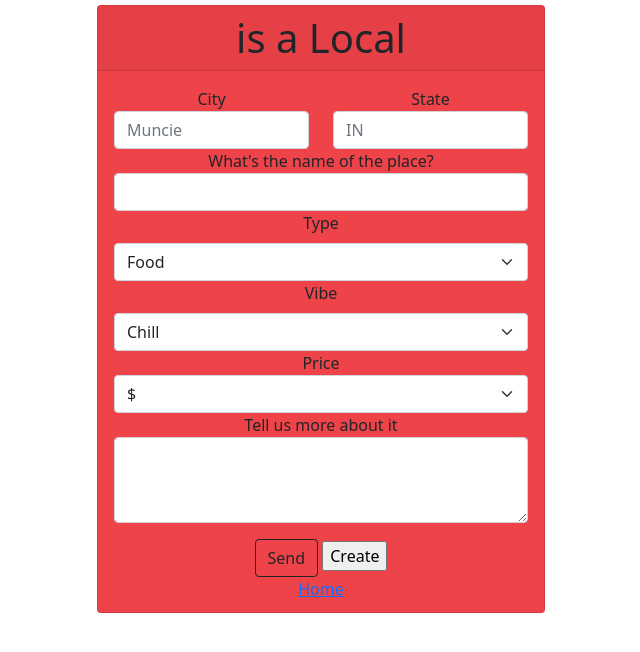
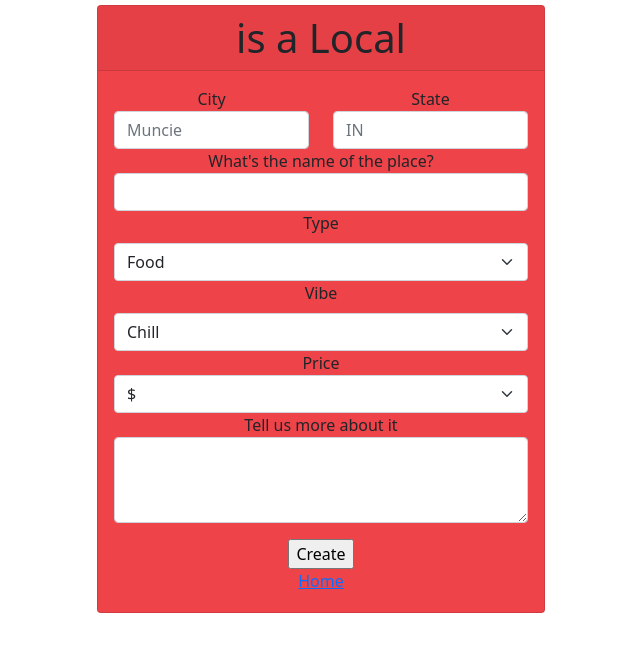
Before and after one commit to Jpkeys29/Locals, a Flask app: template flask_app/templates/local.html in a window 1280 px wide. Shown: the top 652 px of the page, without its empty margins (319-959 px from the left). Run offline with Flask 2, Linux system fonts and the light colour scheme; the template is opened without the code that fills it, so the values that code supplies are empty.

Commit message:
create bug fix

```diff
--- a/flask_app/models/place.py
+++ b/flask_app/models/place.py
@@ -57,6 +57,7 @@
         if len(form_data["description"])<3:
             valid = False
             flash('Description must be at least 3 characters')
+        return valid
 
 
     # @classmethod
--- a/flask_app/templates/local.html
+++ b/flask_app/templates/local.html
@@ -46,7 +46,7 @@
                     <label for="description">Tell us more about it</label>
                     <textarea name="description" cols="25" rows="3" class="form-control"></textarea>
                 </div>
-                <button type="button" class="btn btn-outline-dark">Send</button>
+                <!-- <button type="submit" class="btn btn-outline-dark">Send</button>   -->
                 <input type="submit" value="Create">
             </form>
             {% with messages = get_flashed_messages() %}
```
